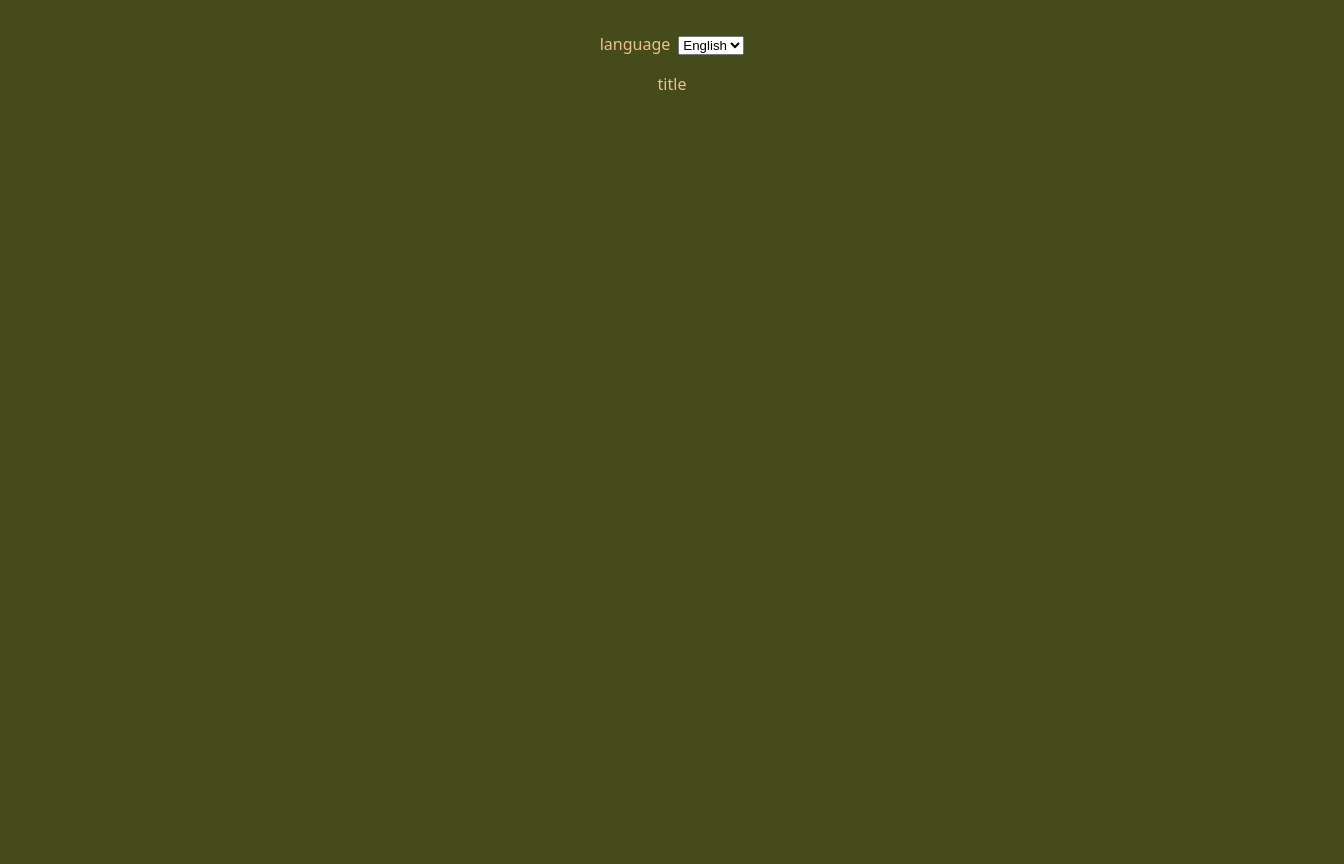
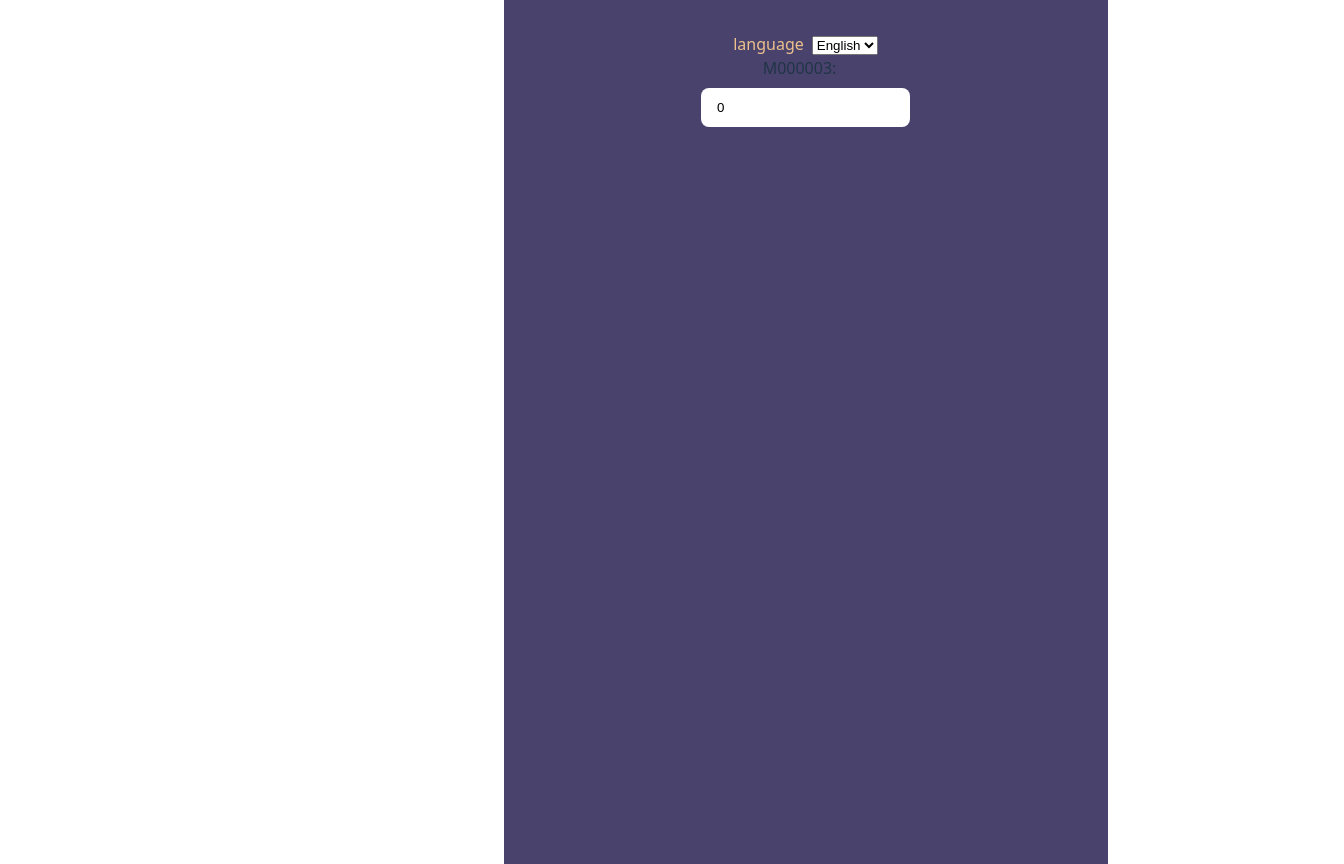
Before and after one commit to jeremyerikleong/grocery-bill-splitter-app, a Vue app: page / in a window 1280 px wide. Shown: the whole page, 1344 px wide, since content can reach past the window. Built offline with nearby package versions, Linux system fonts and the light colour scheme.

Commit message:
built dynamic form

```diff
--- a/src/App.vue
+++ b/src/App.vue
@@ -1,22 +1,24 @@
 <template>
   <div class="wrapper">
     <LanguageSwitcher />
-    <p>{{ t('M000002') /* title */ }}</p>
+    <DynamicForm />
+    <!-- <p>{{ t('M000002') /* title */ }}</p> -->
   </div>
 </template>
 
 <script setup>
   import { useI18n } from 'vue-i18n';
   import LanguageSwitcher from './components/LanguageSwitcher.vue';
+  import DynamicForm from './components/DynamicForm.vue';
 
   const { t } = useI18n();
 </script>
 
 <style scoped>
   .wrapper{
-    min-width: 100dvw;
+    width: clamp(100%, 100vw, 540px);
     min-height: 100dvh;
-    background-color: #454B1B;
+    background-color: #48426D;
     padding: 2rem;
   }
 
--- /dev/null
+++ b/src/components/DynamicForm.vue
@@ -0,0 +1,143 @@
+<template>
+  <div>
+    <label class="">{{ t('M000003') /* Enter number of input fields */ }}:</label>
+    <br />
+    <input v-if="!formGenerated"
+      type="number"
+      v-model.number="count"
+      min="0"
+    />
+    <input v-else
+      v-model="count"
+      readonly
+    />
+
+    <div v-if="count > 0 && !formGenerated" class="box">
+      <h3>{{ t('M000004') /* customize participant names */ }}</h3>
+
+      <div class="input-form">
+        <div
+          v-for="(name, index) in fieldNames"
+          :key="'name-'+index"
+        >
+          <label>{{ t('M000006' /* participant */)}} {{ index + 1 }}:</label>
+          <input
+            type="text"
+            v-model="fieldNames[index]"
+            :placeholder="t('M000007' /* enter participant name */)"
+          />
+        </div>
+      </div>
+
+      <button
+        v-if="count > 0 && !formGenerated"
+        @click="generateForm"
+        class="btn btn-primary"
+      >
+        {{ t('M000008') /* generate */}}
+      </button>
+    </div>
+
+    <div v-if="formGenerated" class="box">
+      <h3>{{ t('M000006') /* participant */}}</h3>
+      <div class="input-form">
+        <div
+          v-for="(field, index) in fields"
+          :key="'field-' + index"
+        >
+          <label>{{ fieldNames[index] || t('M000006') /* participants */ + (index + 1) }}: </label>
+          <span>0</span>
+        </div>
+      </div>
+
+       <button
+        v-if="formGenerated"
+        @click="resetForm"
+        class="btn btn-reset"
+      >
+        {{ t('M000009') /* reset */}}
+      </button>
+    </div>
+  </div>
+</template>
+
+<script setup>
+  import { useI18n } from 'vue-i18n';
+  import { ref, watch } from 'vue';
+
+  const { t } = useI18n();
+  const count = ref(0);
+  const fieldNames = ref([]);
+  const fields = ref([]);
+  const formGenerated = ref(false);
+
+  watch(count, (newCount) => {
+    if (!formGenerated.value) {
+      fieldNames.value = Array(newCount).fill('')
+    }
+  })
+
+  function generateForm() {
+    fields.value = Array(count.value).fill('')
+    formGenerated.value = true
+  }
+
+  function resetForm() {
+    count.value = 0
+    fieldNames.value = []
+    fields.value = []
+    formGenerated.value = false
+  }
+</script>
+
+<style scoped>
+  label {
+    text-transform: capitalize;
+    margin-right: 0.75rem;
+  }
+
+  input {
+    padding: 0.75rem 1rem;
+    margin-block: 0.5rem 0.25rem;
+    border-radius: 8px;
+    border: none;
+    outline: none;
+  }
+
+  h3{
+    text-transform: capitalize;
+    margin-top: 0;
+  }
+
+  .box{
+    max-width: 540px;
+    background-color: #373258;
+    padding-block: 2rem;
+    margin-block: 1rem;
+    border-radius: 15px;
+  }
+
+  .label2 {
+    color: #3a4014;
+    margin-right: 0.5rem;
+  }
+
+  .input-form{
+    margin-bottom: 2rem;
+  }
+
+  .btn {
+    padding: 1rem 2rem;
+    text-transform: capitalize;
+    font-weight: 700;
+  }
+
+  .btn-primary {
+    color: #edc08c;
+    background-color: #48426D;
+  }
+
+  .btn-reset {
+    background-color: #c11414;
+  }
+</style>
```
